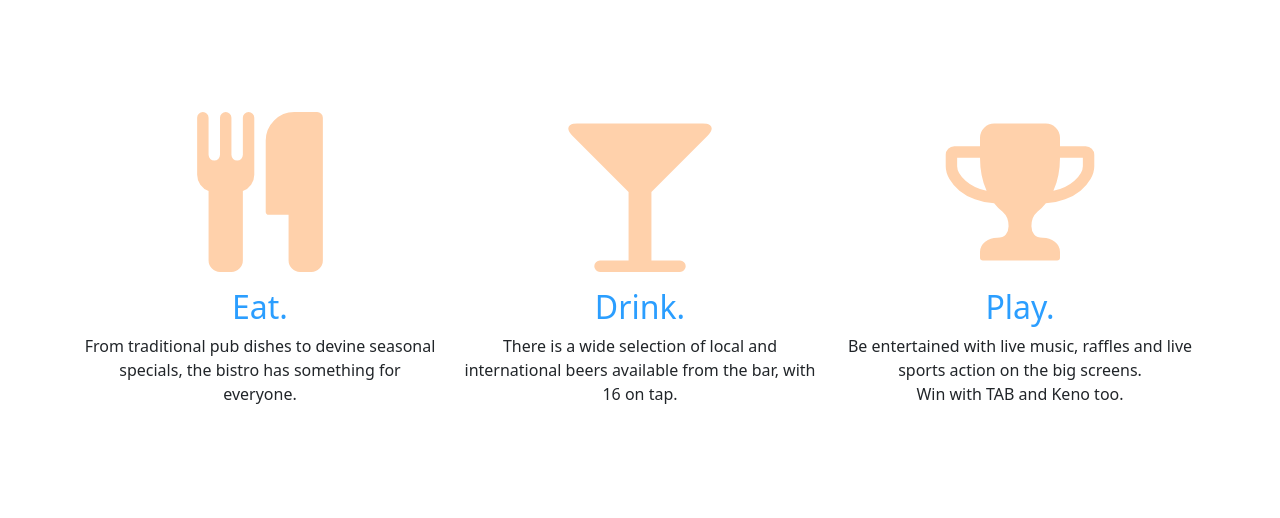
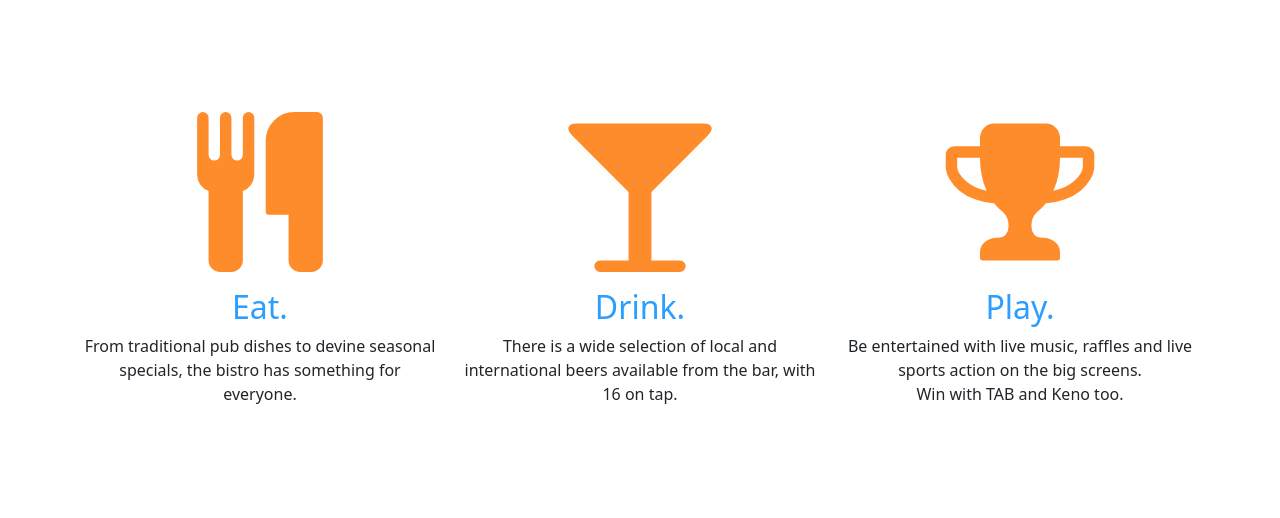
Before and after one commit to HenryRous/HenryRous.github.io, a Jekyll site: the page built from index.html, in a window 1280 px wide. Shown: the part 416-934 px from the top of the page. Built offline with Jekyll 4.4.1, drawn with Linux system fonts in a browser that asks for light colours; grey boxes are pictures that could not be loaded.

Commit message:
Update index.html

```diff
--- a/index.html
+++ b/index.html
@@ -11,21 +11,21 @@ background: /img/FrontNight_drk.jpg
 <div class="container">
   <div class="row">
     <div id="eat" class="col-md-4 text-center">
-      <svg class="icon m-3" width="10em" height="10em" fill="var(--tertiary-clr)" viewBox="0 0 1792 1792" xmlns="http://www.w3.org/2000/svg">
+      <svg class="icon m-3" width="10em" height="10em" fill="var(--secondary-clr)" viewBox="0 0 1792 1792" xmlns="http://www.w3.org/2000/svg">
         <path id="fa-cutlery" d="M832 64v640q0 61-35.5 111t-92.5 70v779q0 52-38 90t-90 38h-128q-52 0-90-38t-38-90v-779q-57-20-92.5-70t-35.5-111v-640q0-26 19-45t45-19 45 19 19 45v416q0 26 19 45t45 19 45-19 19-45v-416q0-26 19-45t45-19 45 19 19 45v416q0 26 19 45t45 19 45-19 19-45v-416q0-26 19-45t45-19 45 19 19 45zm768 0v1600q0 52-38 90t-90 38h-128q-52 0-90-38t-38-90v-512h-224q-13 0-22.5-9.5t-9.5-22.5v-800q0-132 94-226t226-94h256q26 0 45 19t19 45z" />
       </svg>
       <h2 class="text-brand">Eat.</h2>
       <p>From traditional pub dishes to devine seasonal specials, the bistro has something for everyone.</p>
     </div>
     <div id="drink" class="col-md-4 text-center">
-      <svg class="icon m-3" width="10em" height="10em" fill="var(--tertiary-clr)" viewBox="0 0 1792 1792" xmlns="http://www.w3.org/2000/svg">
+      <svg class="icon m-3" width="10em" height="10em" fill="var(--secondary-clr)" viewBox="0 0 1792 1792" xmlns="http://www.w3.org/2000/svg">
         <path id="fa-glass" d="M1699 186q0 35-43 78l-632 632v768h320q26 0 45 19t19 45-19 45-45 19h-896q-26 0-45-19t-19-45 19-45 45-19h320v-768l-632-632q-43-43-43-78 0-23 18-36.5t38-17.5 43-4h1408q23 0 43 4t38 17.5 18 36.5z" />
       </svg>
       <h2 class="text-brand">Drink.</h2>
       <p>There is a wide selection of local and international beers available from the bar, with 16 on tap.</p>
     </div>
     <div id="play" class="col-md-4 text-center">
-      <svg class="icon m-3" width="10em" height="10em" fill="var(--tertiary-clr)" viewBox="0 0 1792 1792" xmlns="http://www.w3.org/2000/svg">
+      <svg class="icon m-3" width="10em" height="10em" fill="var(--secondary-clr)" viewBox="0 0 1792 1792" xmlns="http://www.w3.org/2000/svg">
         <path id="fa-trophy" d="M522 883q-74-162-74-371h-256v96q0 78 94.5 162t235.5 113zm1078-275v-96h-256q0 209-74 371 141-29 235.5-113t94.5-162zm128-128v128q0 71-41.5 143t-112 130-173 97.5-215.5 44.5q-42 54-95 95-38 34-52.5 72.5t-14.5 89.5q0 54 30.5 91t97.5 37q75 0 133.5 45.5t58.5 114.5v64q0 14-9 23t-23 9h-832q-14 0-23-9t-9-23v-64q0-69 58.5-114.5t133.5-45.5q67 0 97.5-37t30.5-91q0-51-14.5-89.5t-52.5-72.5q-53-41-95-95-113-5-215.5-44.5t-173-97.5-112-130-41.5-143v-128q0-40 28-68t68-28h288v-96q0-66 47-113t113-47h576q66 0 113 47t47 113v96h288q40 0 68 28t28 68z" />
       </svg>
       <h2 class="text-brand">Play.</h2>
```
